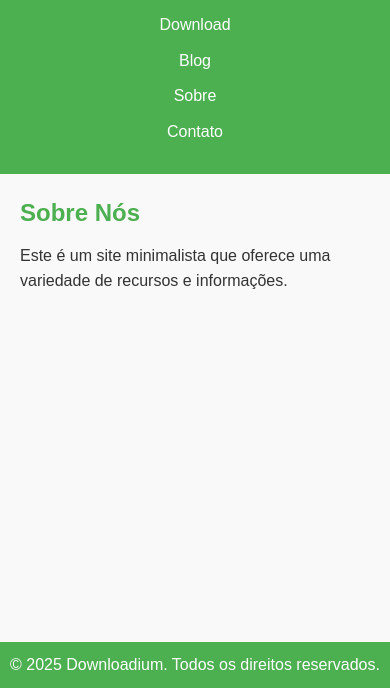
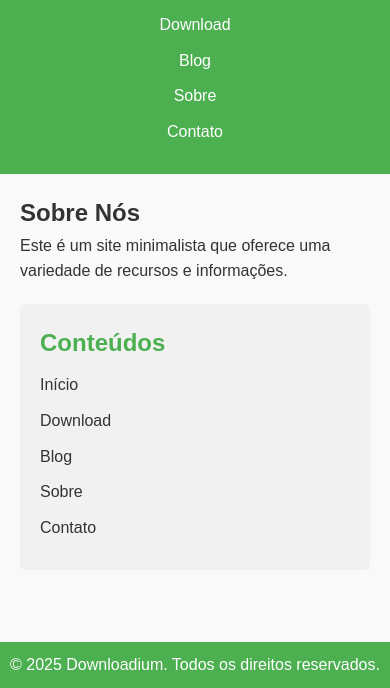
Before and after one commit to The-BitLab-Team/Downloadium, a plain HTML site: page website/index.html in a window 390 px wide. Shown: the part 156-844 px from the top of the page. Drawn offline with Linux system fonts and the light colour scheme.

Commit message:
Atualizações no site

```diff
--- a/website/index.html
+++ b/website/index.html
@@ -19,11 +19,21 @@
             </ul>
         </nav>
     </header>
-    <main>
-        <section>
+    <main class="main-content">
+        <section class="main-section">
             <h2>Sobre Nós</h2>
             <p>Este é um site minimalista que oferece uma variedade de recursos e informações.</p>
         </section>
+        <aside class="sidebar">
+            <h2>Conteúdos</h2>
+            <ul>
+                <li><a href="index.html">Início</a></li>
+                <li><a href="download.html">Download</a></li>
+                <li><a href="blog.html">Blog</a></li>
+                <li><a href="about.html">Sobre</a></li>
+                <li><a href="contact.html">Contato</a></li>
+            </ul>
+        </aside>
     </main>
     <footer>
         <p>&copy; 2025 Downloadium. Todos os direitos reservados.</p>
--- a/website/styles.css
+++ b/website/styles.css
@@ -1,4 +1,3 @@
-/* Reset básico */
 * {
     margin: 0;
     padding: 0;
@@ -43,13 +42,45 @@ nav ul li a:hover {
     text-decoration: underline;
 }
 
-main {
+.main-content {
+    display: flex;
+    justify-content: space-between;
     margin: 20px;
 }
 
-main h2 {
+.main-section {
+    flex: 3;
+    margin-right: 20px;
+}
+
+.sidebar {
+    flex: 1;
+    background: #f1f1f1;
+    padding: 20px;
+    border-radius: 5px;
+}
+
+.sidebar h2 {
     margin-bottom: 10px;
     color: #4CAF50; /* Verde */
+}
+
+.sidebar ul {
+    list-style: none;
+    padding: 0;
+}
+
+.sidebar ul li {
+    margin-bottom: 10px;
+}
+
+.sidebar ul li a {
+    color: #333;
+    text-decoration: none;
+}
+
+.sidebar ul li a:hover {
+    text-decoration: underline;
 }
 
 footer {
@@ -66,6 +97,18 @@ footer {
     nav ul li {
         display: block;
         margin: 10px 0;
+    }
+
+    .main-content {
+        flex-direction: column;
+    }
+
+    .main-section {
+        margin-right: 0;
+    }
+
+    .sidebar {
+        margin-top: 20px;
     }
 }
 
@@ -138,38 +181,28 @@ form button:hover {
     color: #fff;
 }
 
-/* Estilo para a lista de posts do blog */
 .blog-list {
     list-style: none;
     padding: 0;
-    margin: 20px auto; /* Centraliza horizontalmente */
-    max-width: 600px; /* Define uma largura máxima */
-    text-align: left; /* Alinha o texto à esquerda */
+    margin: 20px 0;
 }
 
 .blog-list li {
     margin-bottom: 20px;
-    padding: 15px;
-    border: 1px solid #ddd;
-    border-radius: 5px;
-    background: #fff;
 }
 
 .blog-list li a {
     color: #4CAF50; /* Verde */
     text-decoration: none;
     font-weight: bold;
-    display: block;
-    margin-bottom: 5px;
-    transition: color 0.3s;
-}
-
-.blog-list li p {
-    color: #666;
-    font-size: 14px;
-    margin: 0;
+    font-size: 1.2em;
 }
 
 .blog-list li a:hover {
-    color: #45a049; /* Verde mais escuro */
+    text-decoration: underline;
 }
+
+.blog-list p {
+    margin-top: 5px;
+    color: #666;
+}
```
